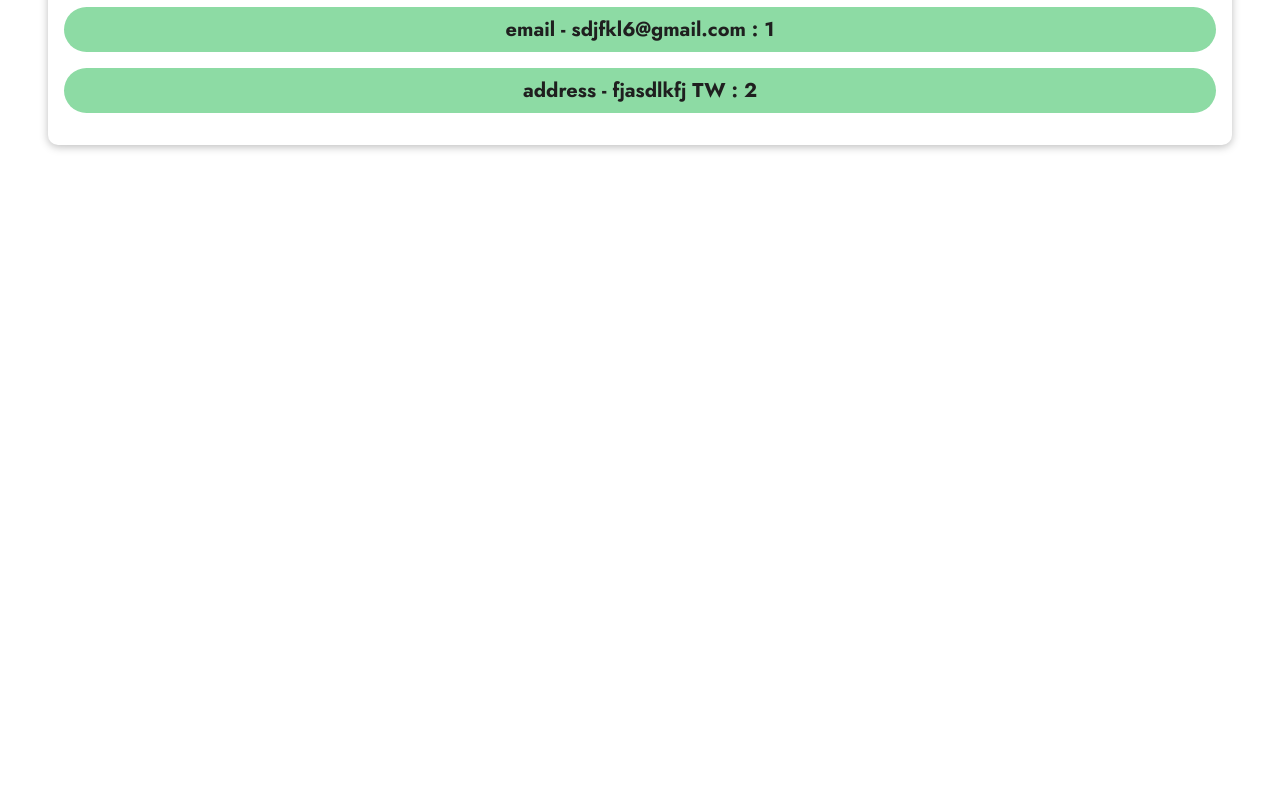
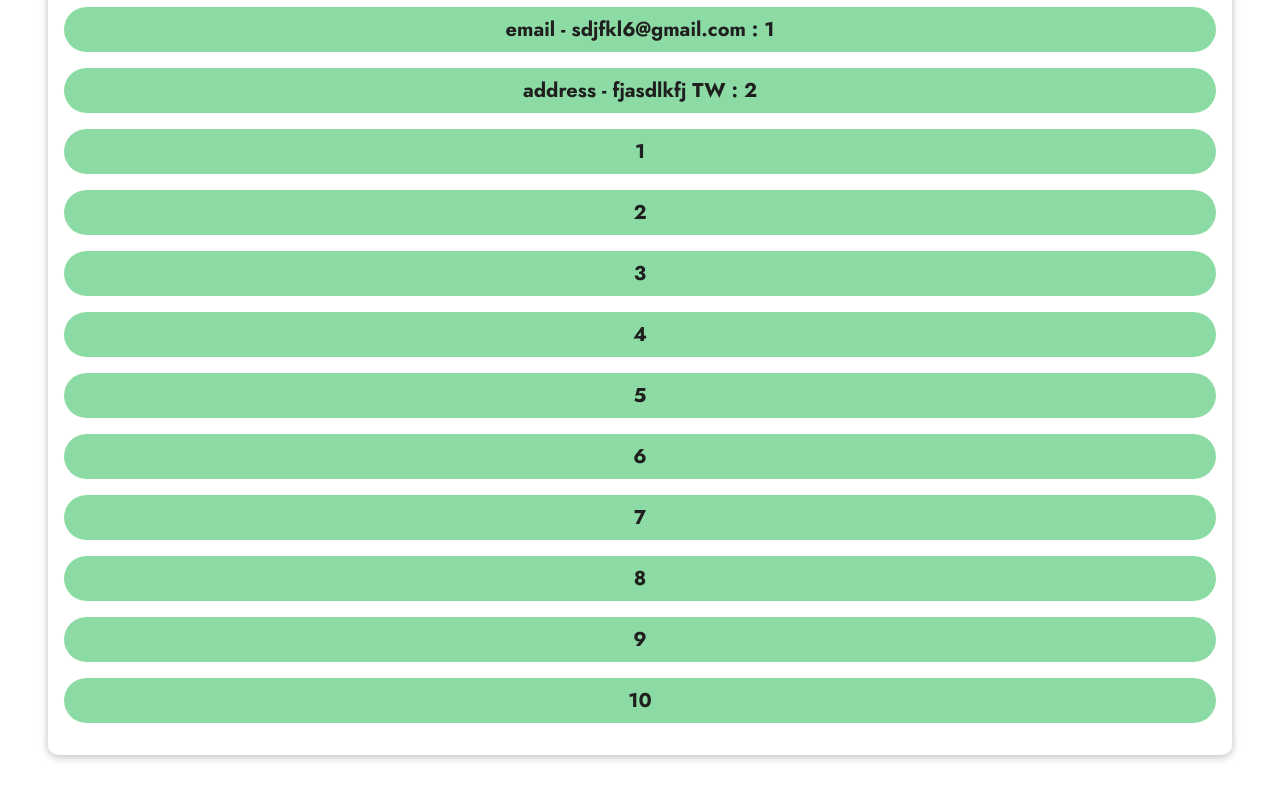
Before and after one commit to yangyang36/learn-vue, a plain HTML site: page lists-cond-01-starting-setup/index.html in a window 1280 px wide. Shown: the part 474-1274 px from the top of the page. Before the commit the page ends 800 px from the top, so only its background shows below. Drawn offline with nearby package versions, Linux system fonts and the light colour scheme.

Commit message:
v-for in object and numbers

```diff
--- a/lists-cond-01-starting-setup/index.html
+++ b/lists-cond-01-starting-setup/index.html
@@ -28,6 +28,10 @@
     <ul>
       <li v-for="(value, key, index) in obj">{{key}} - {{value}} : {{index}}</li>
     </ul>
+    <ul>
+      <li v-for="num in 10">{{num}}</li>
+    </ul>
+
   </section>
 </body>
 
```
